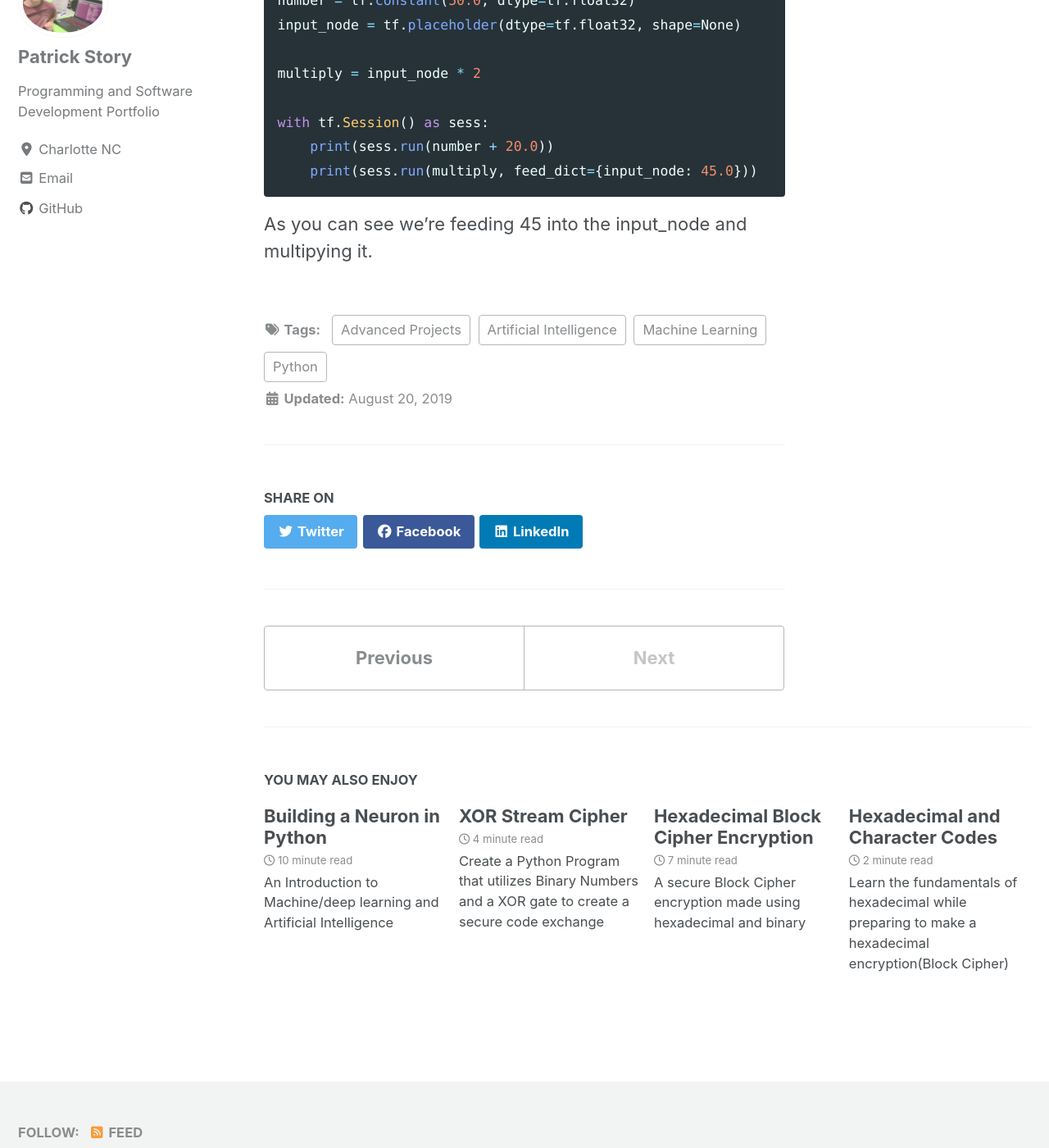
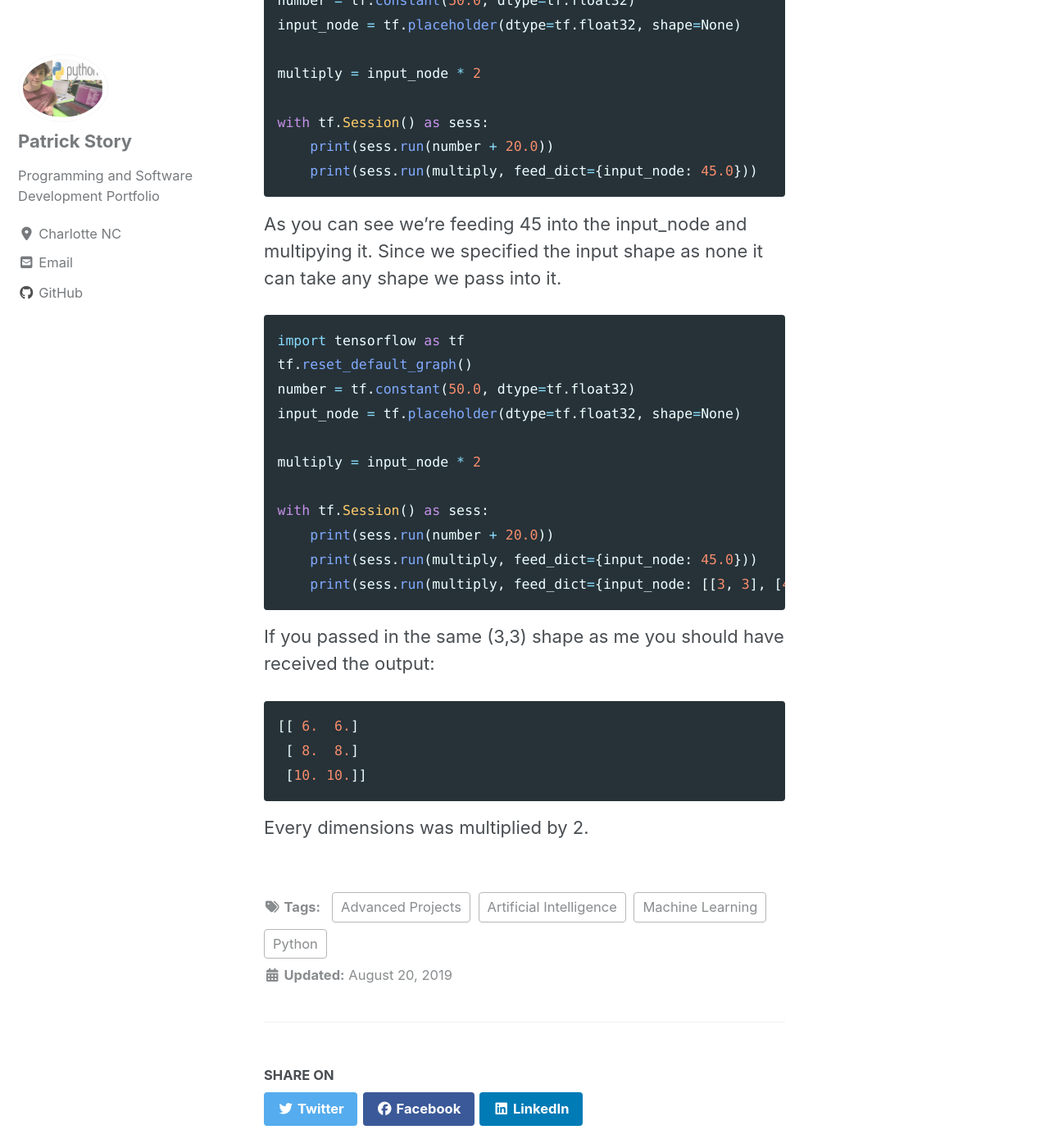
Before and after one commit to Patchyst/Patchyst.github.io, a Jekyll site: the page built from _posts/2019-08-20-tensorflow.md, in a window 1280 px wide and 1400 px high, scrolled down 4873 px. Shown: the whole window at 82% size. Built offline with Jekyll 4.4.1, drawn with Linux system fonts in a browser that asks for light colours; cached includes are drawn as plain includes; nearby versions of some CDN libraries; some of the changed text lies outside the part shown.

Commit message:
updating Tensor Flow project

````diff
--- a/_posts/2019-08-20-tensorflow.md
+++ b/_posts/2019-08-20-tensorflow.md
@@ -79,4 +79,24 @@ with tf.Session() as sess:
     print(sess.run(number + 20.0))
     print(sess.run(multiply, feed_dict={input_node: 45.0}))
 ```
-As you can see we're feeding 45 into the input_node and multipying it.
+As you can see we're feeding 45 into the input_node and multipying it. Since we specified the input shape as none it can take any shape we pass into it.
+```python
+import tensorflow as tf
+tf.reset_default_graph()
+number = tf.constant(50.0, dtype=tf.float32)
+input_node = tf.placeholder(dtype=tf.float32, shape=None)
+
+multiply = input_node * 2
+
+with tf.Session() as sess:
+    print(sess.run(number + 20.0))
+    print(sess.run(multiply, feed_dict={input_node: 45.0}))
+    print(sess.run(multiply, feed_dict={input_node: [[3, 3], [4, 4], [5, 5]]}))
+```
+If you passed in the same (3,3) shape as me you should have received the output:
+```python
+[[ 6.  6.]
+ [ 8.  8.]
+ [10. 10.]]
+```
+Every dimensions was multiplied by 2.
````
